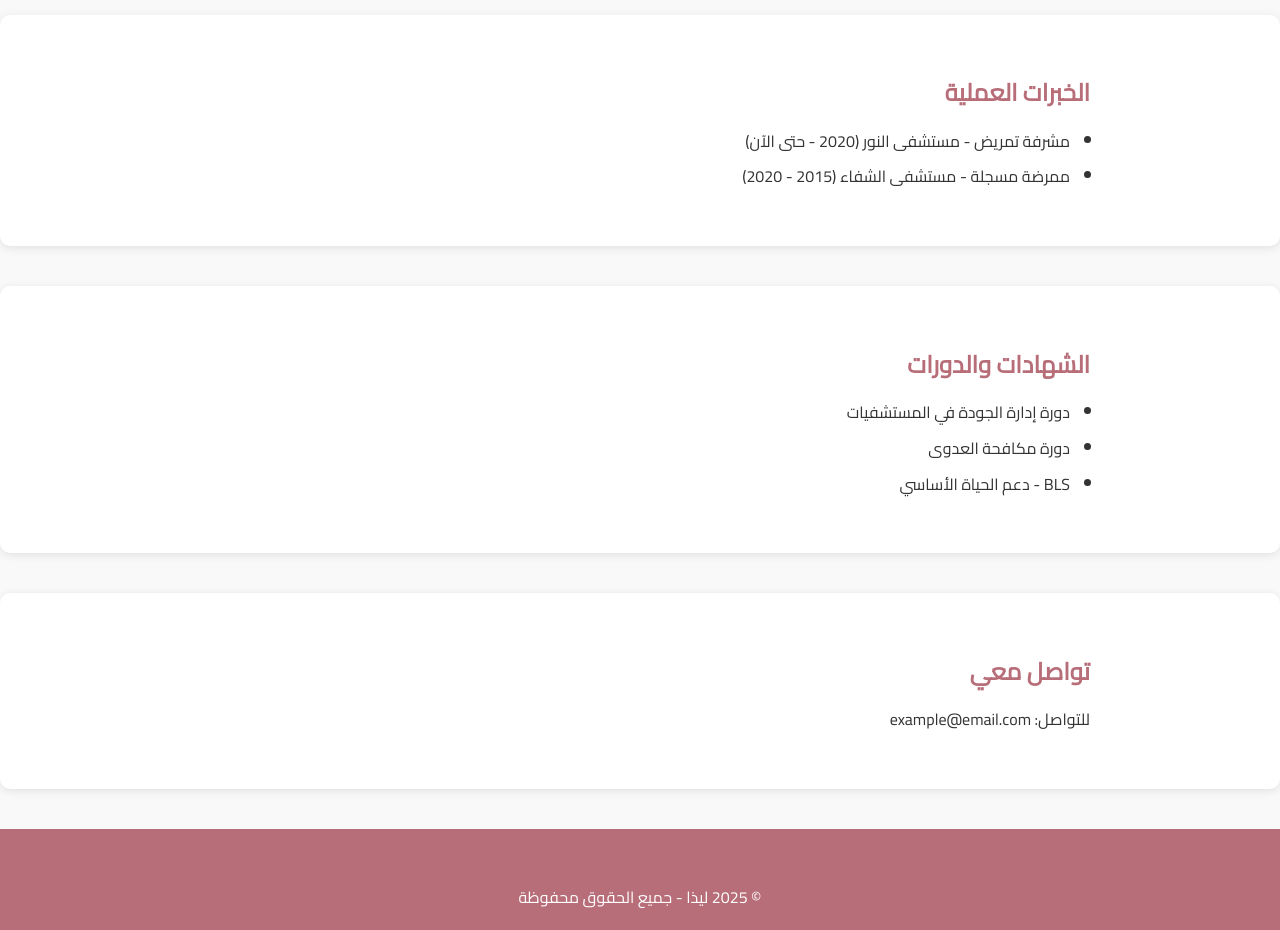
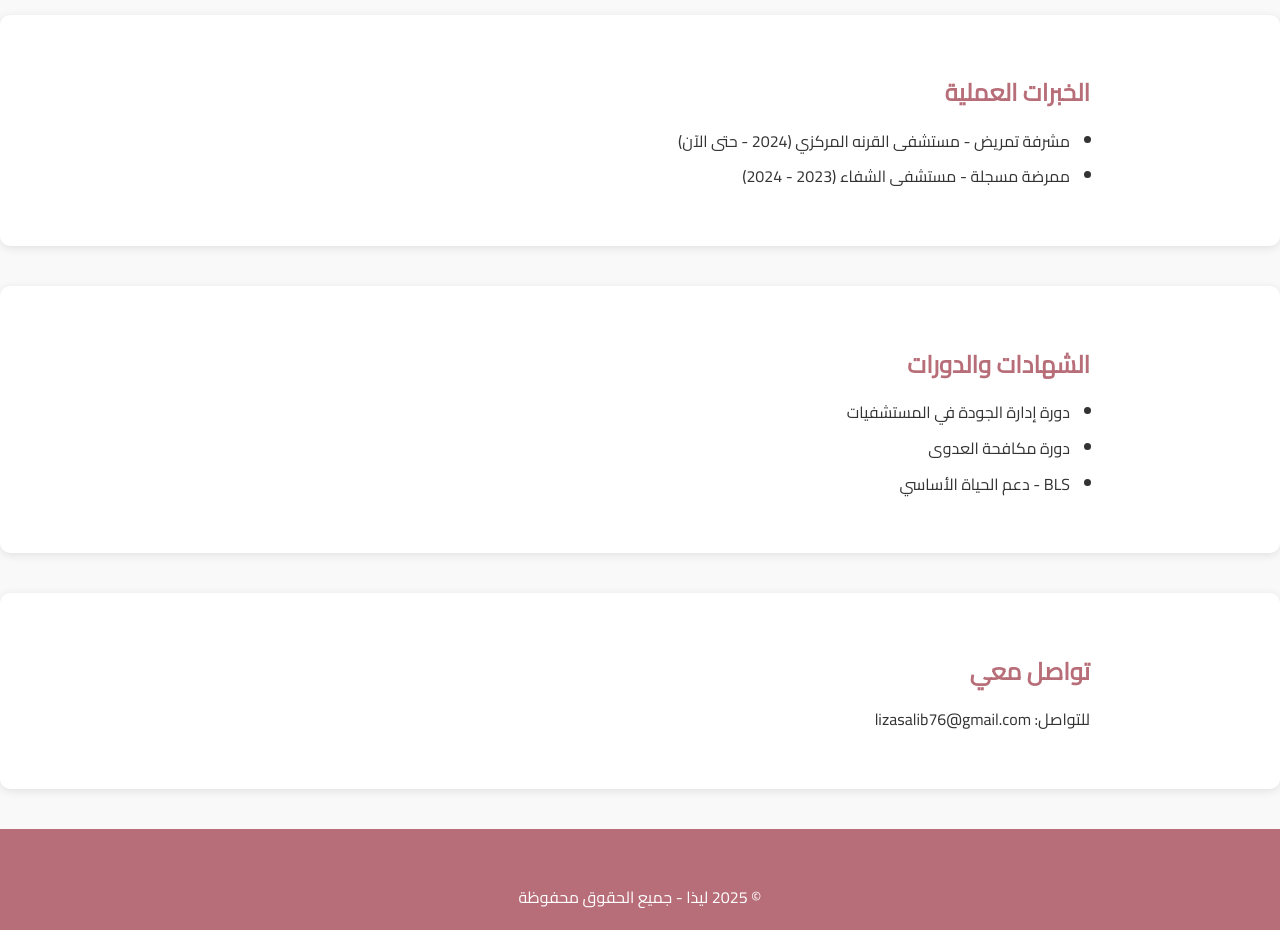
Before and after one commit to Youssef-net/liza, a plain HTML site: page index.html in a window 1280 px wide. Shown: the part 540-1470 px from the top of the page. Drawn offline with Linux system fonts and the light colour scheme.

Commit message:
Update index.html

```diff
--- a/index.html
+++ b/index.html
@@ -26,8 +26,8 @@
     <div class="container">
       <h2>الخبرات العملية</h2>
       <ul>
-        <li>مشرفة تمريض - مستشفى النور (2020 - حتى الآن)</li>
-        <li>ممرضة مسجلة - مستشفى الشفاء (2015 - 2020)</li>
+        <li>مشرفة تمريض - مستشفى القرنه المركزي (2024 - حتى الآن)</li>
+        <li>ممرضة مسجلة - مستشفى الشفاء (2023 - 2024)</li>
       </ul>
     </div>
   </section>
@@ -46,7 +46,7 @@
   <section class="contact">
     <div class="container">
       <h2>تواصل معي</h2>
-      <p>للتواصل: example@email.com</p>
+      <p>للتواصل: lizasalib76@gmail.com</p>
     </div>
   </section>
 
```
